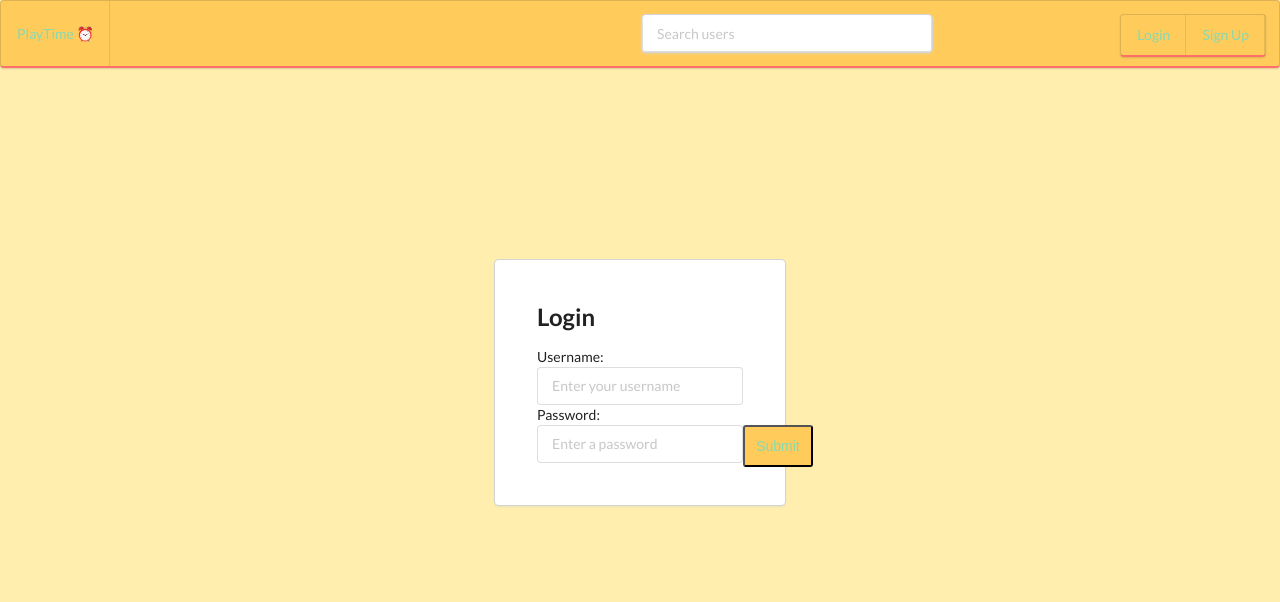
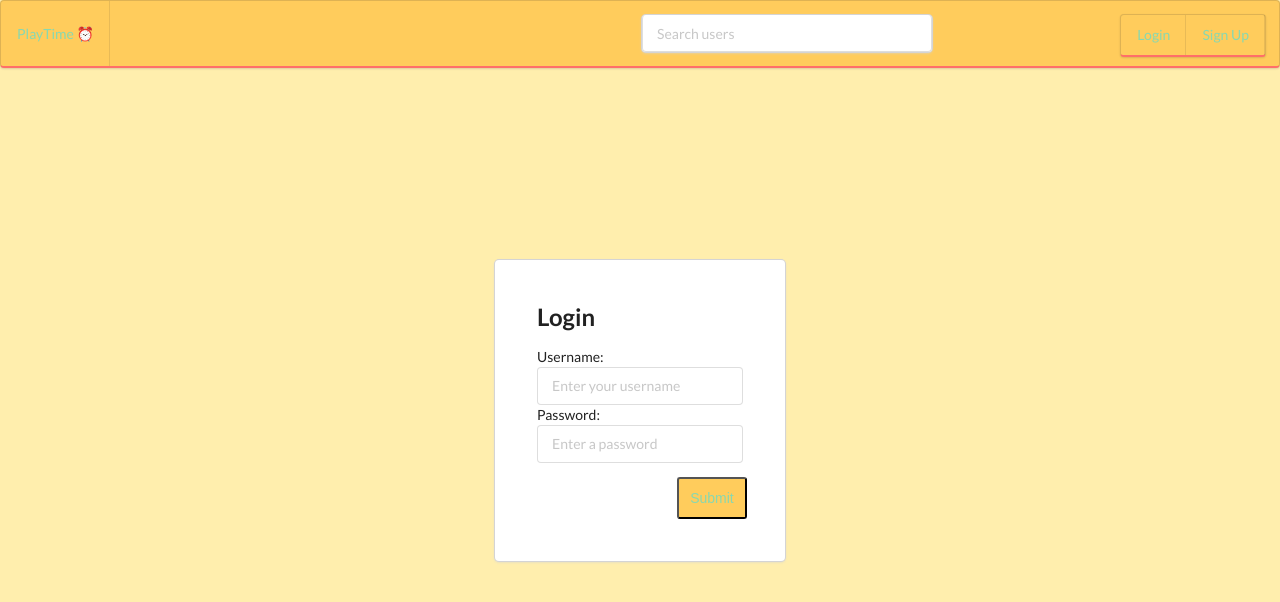
Before and after one commit to robghchen/playtime-frontend, a React (Create React App) app: page /login in a window 1280 px wide. Shown: the top 602 px of the page. Built offline with nearby package versions, Linux system fonts and the light colour scheme; no server answers.

Commit message:
css form buttons

```diff
--- a/src/App.css
+++ b/src/App.css
@@ -135,6 +135,17 @@ btn {
   position: absolute;
   margin-top: 0em;
   margin-right: 10em;
+  border-radius: 2px;
+  padding: 0.8em;
+  background-color: #ffcc5c;
+  color: #88d8b0;
+  border-radius: 3px;
+}
+
+.login.button, .signup.button {
+  position: relative;
+  margin-top: 1em;
+  left: 10em;
   border-radius: 2px;
   padding: 0.8em;
   background-color: #ffcc5c;
--- a/src/components/LoginForm.js
+++ b/src/components/LoginForm.js
@@ -76,7 +76,7 @@ class LoginForm extends Component {
                   </span>
                   <input
                     type="submit"
-                    className="submit button pointer"
+                    className="login button pointer"
                     value="Submit"
                   />
                 </form>
--- a/src/components/SignUpForm.js
+++ b/src/components/SignUpForm.js
@@ -57,7 +57,7 @@ class SignUpForm extends Component {
                   </span>
                   <input
                     type="submit"
-                    className="submit button"
+                    className="signup button pointer"
                     value="Submit"
                   />
                 </form>
```
